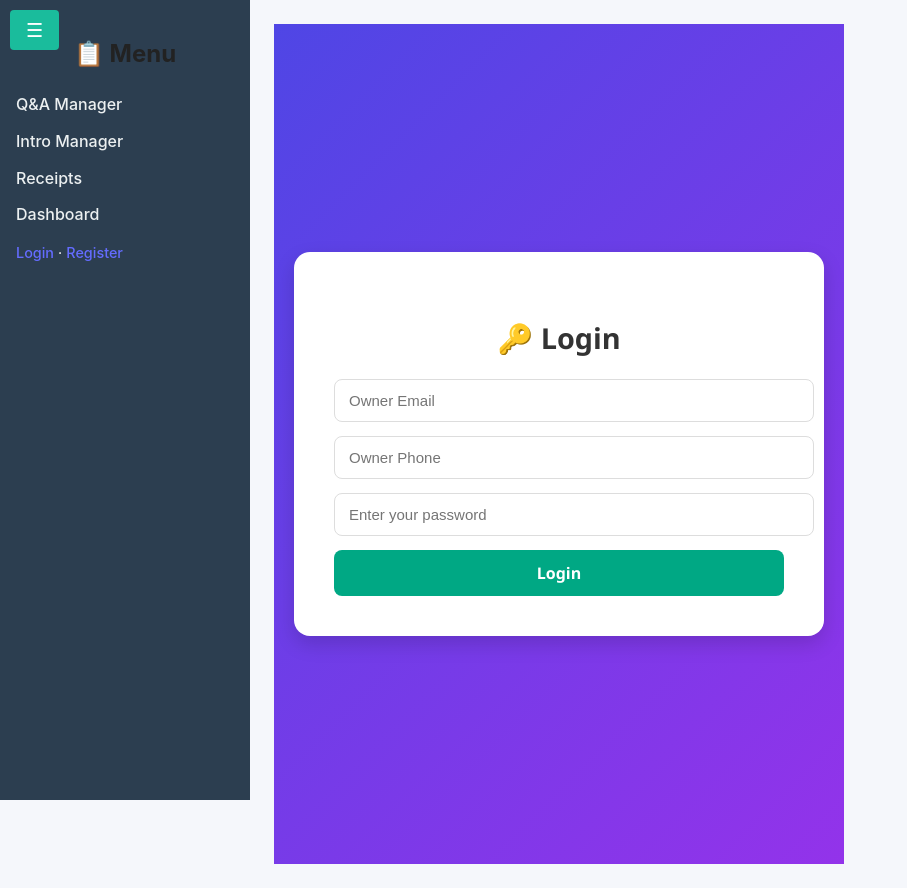
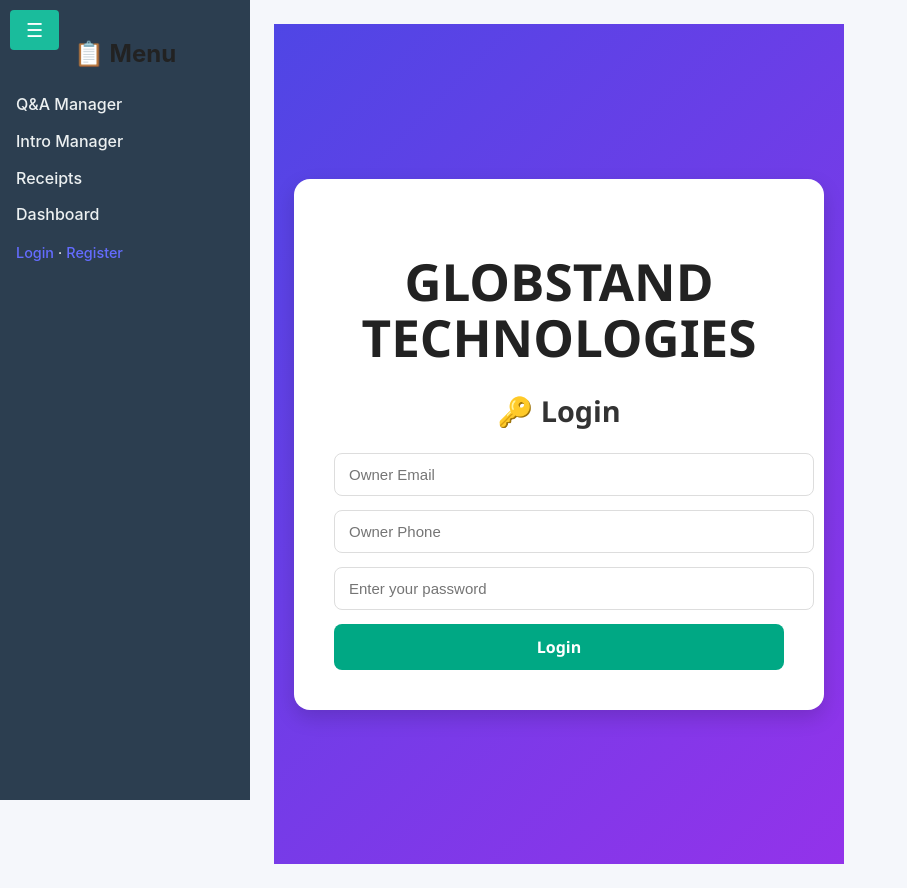
Before and after one commit to Sharhab/watsappai, a React (Vite) app: page /login in a window 1280 px wide. Shown: the whole page, without its empty margins (0-907 px from the left). Built offline with nearby package versions, Linux system fonts and the light colour scheme; no server answers.

Commit message:
adding name

```diff
--- a/src/Login.jsx
+++ b/src/Login.jsx
@@ -53,6 +53,7 @@
   return (
     <div className="auth-container">
       <form onSubmit={handleSubmit} className="auth-card">
+        <h1>GLOBSTAND TECHNOLOGIES</h1>
         <h2>🔑 Login</h2>
 
         <input
--- a/src/PaymentPage.jsx
+++ b/src/PaymentPage.jsx
@@ -61,7 +61,9 @@
 
   return (
     <div className="content-wrapper">
-      <h1>💳 Choose Your Plan</h1>
+
+      <h1>GLOBSTAND TECHNOLOGIES</h1>
+      <h2>💳 Choose Your Plan</h2>
       <p style={{ textAlign: "center" }}>
         Choose the plan that fits your business needs and start using your WhatsApp AI Agent.
       </p>
--- a/src/QAManager.jsx
+++ b/src/QAManager.jsx
@@ -87,7 +87,7 @@
 
   return (
     <div className="content-wrapper">
-      <h1>Herbal Medicine Q&A Manager</h1>
+      <h1>GLOBSTAND TECHNOLOGIES Q&A Manager</h1>
 
       {/* Add QA form */}
       {!editId && (
```
